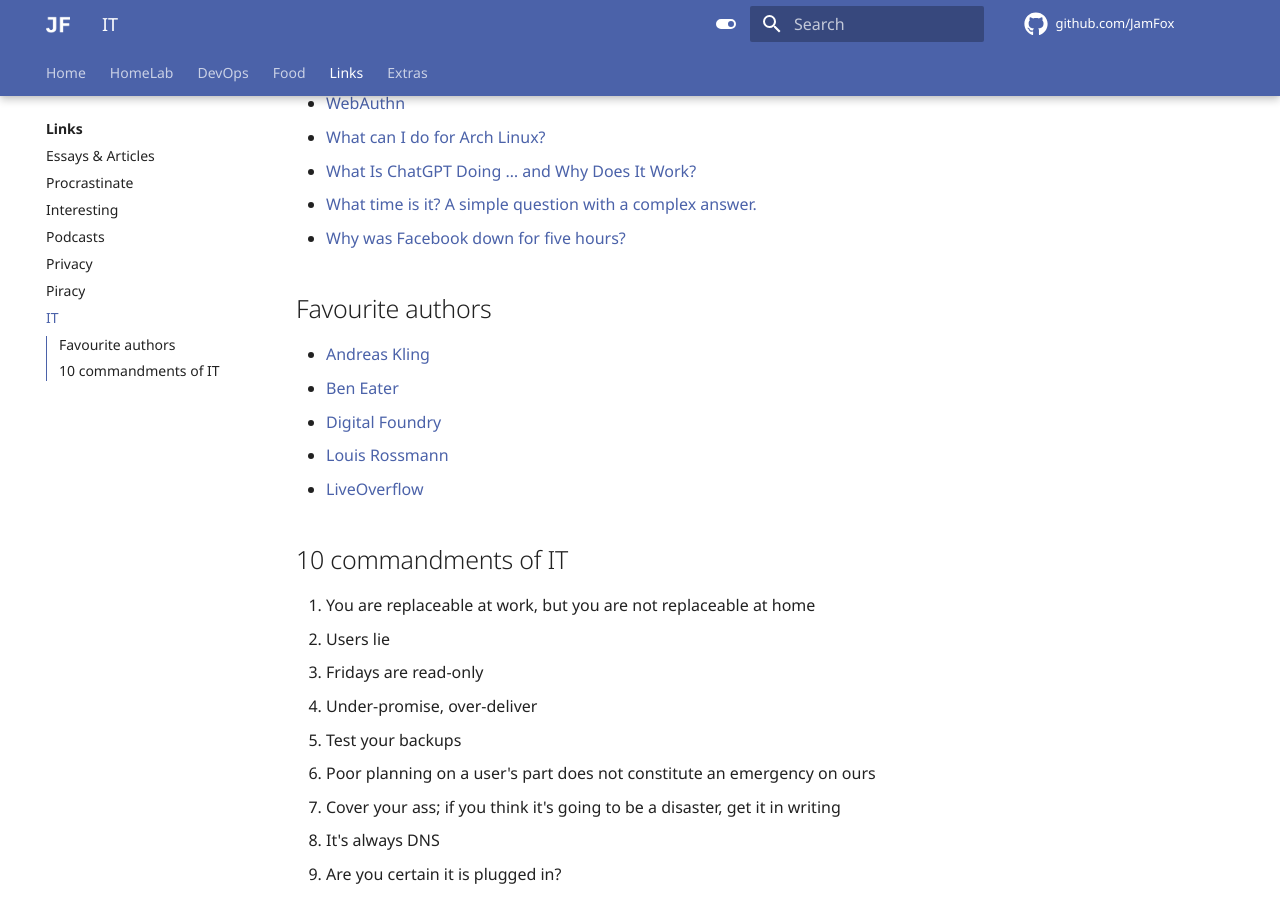
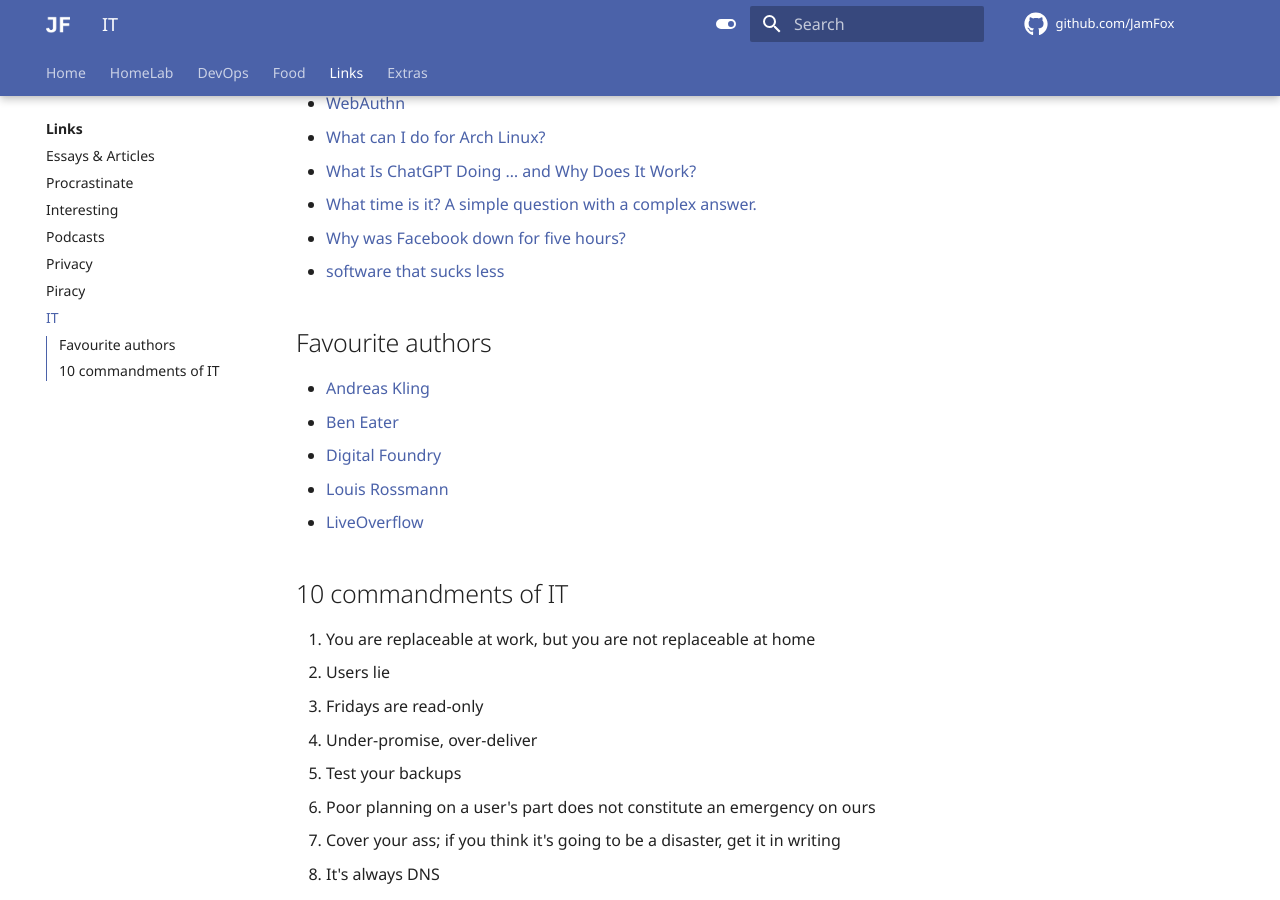
Before and after one commit to JamFox/docs.jamfox.dev, an MkDocs documentation site: the page built from docs/content/links/it.md, in a window 1280 px wide and 900 px high, scrolled down 1480 px. Built offline with MkDocs 1.6.1 and Material for MkDocs 9.7.7, drawn with Linux system fonts in a browser that asks for light colours; comment, search, counter and statistics services are not loaded.

Commit message:
it: suckless

```diff
--- a/docs/content/links/it.md
+++ b/docs/content/links/it.md
@@ -47,6 +47,7 @@ title: "IT"
 - [What Is ChatGPT Doing … and Why Does It Work?](https://writings.stephenwolfram.com/2023/02/what-is-chatgpt-doing-and-why-does-it-work/)
 - [What time is it? A simple question with a complex answer.](https://andrea.corbellini.name/2023/01/23/what-time-is-it/)
 - [Why was Facebook down for five hours?](https://youtu.be/-wMU8vmfaYo)
+- [software that sucks less](https://suckless.org/philosophy/)
 
 ## Favourite authors
 
```
